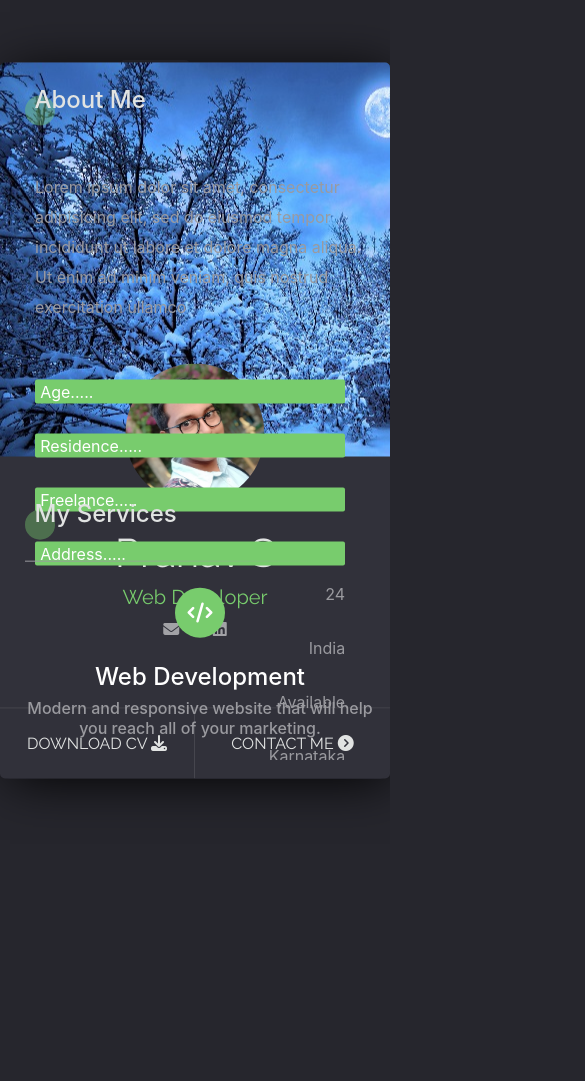
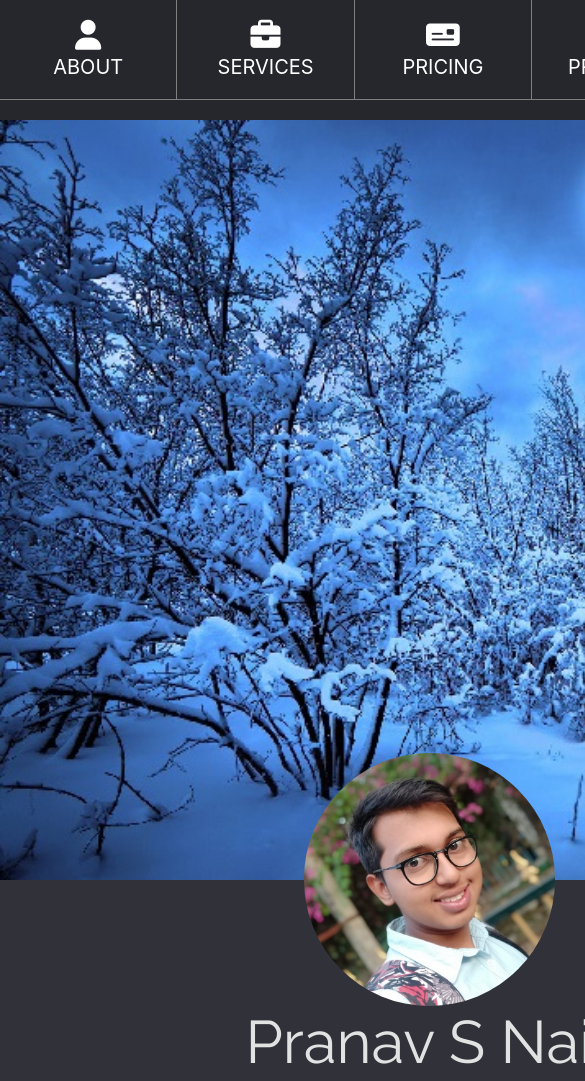
Before and after one commit to pranav1503/personal_website, a plain HTML site: page index.html in a window 390 px wide. Shown: the top 1081 px of the page, 585 px wide, since content can reach past the window. Before the commit the page ends 844 px from the top, so only its background shows below. Drawn offline with nearby package versions, Linux system fonts and the light colour scheme.

Commit message:
18-03-2020 10PM

```diff
--- a/index.html
+++ b/index.html
@@ -2,7 +2,8 @@
 <html lang="en" dir="ltr">
   <head>
     <meta charset="utf-8">
-    <meta name="viewport" content="width=device-width, initial-scale=1.0">
+    <meta name="viewport" content="width=device-width">
+    <!-- <meta name="viewport" content="width=device-width, user-scalable=no"> -->
     <link href="https://fonts.googleapis.com/css?family=Raleway&display=swap" rel="stylesheet">
     <link rel="stylesheet" href="https://stackpath.bootstrapcdn.com/bootstrap/4.4.1/css/bootstrap.min.css" integrity="sha384-Vkoo8x4CGsO3+Hhxv8T/Q5PaXtkKtu6ug5TOeNV6gBiFeWPGFN9MuhOf23Q9Ifjh" crossorigin="anonymous">
     <link rel="stylesheet" href="style.css">
@@ -12,48 +13,44 @@
   <body>
 
       <div class="my-nav">
-
         <div class="my-nav-item">
           <a href="#about">
-            <center><i class="fas fa-user" style="font-size:15px;"></i></center>
-            <center><p style="font-size:10px;">ABOUT</p><center>
+            <center><i class="fas fa-user nav-icon" ></i></center>
+            <center><p class="nav-font" class="nav-font">ABOUT</p><center>
             <hr class="heading-hr" style="">
           </a>
         </div>
-
         <div class="my-nav-item">
           <a href="#services">
-            <center><i class="fas fa-briefcase" style="font-size:15px;"></i></i></center>
-            <center><p style="font-size:10px;">SERVICES</p><center>
+            <center><i class="fas fa-briefcase nav-icon" ></i></i></center>
+            <center><p class="nav-font">SERVICES</p><center>
             <hr class="heading-hr" style="">
           </a>
         </div>
-
         <div class="my-nav-item">
           <a href="#pricing">
-            <center><i class="fas fa-money-check"></i></center>
-            <center><p style="font-size:10px;">PRICING</p><center>
+            <center><i class="fas fa-money-check nav-icon" ></i></center>
+            <center><p class="nav-font">PRICING</p><center>
             <hr class="heading-hr" style="">
           </a>
         </div>
-
       <div class="my-nav-item">
         <a href="#">
-          <center><i class="fas fa-laptop-code"></i></center>
-          <center><p style="font-size:10px;">PROJECTS</p><center>
+          <center><i class="fas fa-laptop-code nav-icon"></i></center>
+          <center><p class="nav-font">PROJECTS</p><center>
           <hr class="heading-hr" style="">
         </a>
       </div>
-
       <div class="my-nav-item">
         <a href="#contact">
-          <center><i class="fas fa-at"></i></center>
-          <center><p style="font-size:10px;">CONTACT</p><center>
+          <center><i class="fas fa-at nav-icon"></i></center>
+          <center><p class="nav-font">CONTACT</p><center>
           <hr class="heading-hr" style="">
         </a>
       </div>
+    </div>
 
-    </div>
+
 
       <div class="container large_screen">
         <!-- style="background: #31313A;position:absolute;left:-80px;width:80px;border-radius:5px;padding:10px;" -->
@@ -62,7 +59,7 @@
             <div class="" id="user-pic"></div>
             <center><img src="images/user.jpeg" alt="" class="user-profile-pic" style=""><center>
             <div class="cover-text-div">
-              <center><h1 id="name-text" style="">Pranav S</h1></center>
+              <center><h1 id="name-text" style="">Pranav S Nair</h1></center>
               <center><h5 id="designation-text" style="">Web Developer</h5></center>
               <center><p>
                          <a class="social-link" href="#"><i class="fas fa-envelope"></i></a>&nbsp;
@@ -72,9 +69,10 @@
             </div>
             <div class="cover-button-div" style="">
                 <button type="button" class="cover-button-div-left" name="button">DOWNLOAD CV <i class="fas fa-download"></i></button>
-                <button type="button" class="cover-button-div-right" name="button" style="">CONTACT ME <i class="fas fa-chevron-circle-right"></i></button>
+                <button type="button" class="cover-button-div-right" name="button" style="" onclick="window.location.href='#contact'">CONTACT ME <i class="fas fa-chevron-circle-right"></i></button>
             </div>
           </div>
+
           <div class="col-lg-7 contents" style="">
 
             <div class="about content-div" id="about">
@@ -85,17 +83,17 @@
                 </div>
                 <div class="body-data row">
                   <div class="col-lg-6 body-data-text" >
-                    <h6>Lorem ipsum dolor sit amet, consectetur adipisicing elit, sed do eiusmod tempor incididunt ut labore et dolore magna aliqua. Ut enim ad minim veniam, quis nostrud exercitation ullamco </h6>
+                    <h6 class="para-text">Lorem ipsum dolor sit amet, consectetur adipisicing elit, sed do eiusmod tempor incididunt ut labore et dolore magna aliqua. Ut enim ad minim veniam, quis nostrud exercitation ullamco </h6>
                   </div>
                   <div class="me"> </div>
                   <div class="col-lg-6 body-data-text row">
-                    <div class="col-lg-6" style="text-align:left;">
-                          <p class="sub-left">Age.....</p>
+                    <div class="col-6" style="text-align:left;">
+                        <p class="sub-left">Age.....</p>
                         <p class="sub-left">Residence.....</p>
                         <p class="sub-left">Freelance.....</p>
                         <p class="sub-left">Address.....</p>
                     </div>
-                    <div class="col-lg-6" style="text-align:right;">
+                    <div class="col-6 sub-right" style="text-align:right;">
                         <p>24</p>
                         <p>India</p>
                         <p>Available</p>
@@ -113,29 +111,29 @@
                     </div>
                     <hr class="heading-hr" style="">
                     <div class="row">
-                      <div class="col-lg-6">
-                        <center><div style="margin-top: 10px;background:#78CC6D;height:50px;width:50px;border-radius:50%;"><i style="margin-top:15px;font-size:20px;color:white" class="fas fa-code"></i></div></center>
-                        <h4 align="center" style="color:white;margin-top:25px;">Web Development</h4>
-                        <h6 style="text-align:center;color:#9A9A9F;">Modern and responsive website that will help you reach all of your marketing.</h6>
+                      <div class="col-lg-6 services-item">
+                        <center><div class="services-cir-div"><i class="fas fa-code services-icon"></i></div></center>
+                        <h4 align="center" class="services-h4" style="color:white;margin-top:25px;">Web Development</h4>
+                        <h6 class="services-h6" style="text-align:center;color:#9A9A9F;">Modern and responsive website that will help you reach all of your marketing.</h6>
                       </div>
                       <div class="me"> </div>
-                      <div class="col-lg-5">
-                        <center><div style="margin-top: 10px;background:#78CC6D;height:50px;width:50px;border-radius:50%;"><i style="margin-top:15px;font-size:20px;color:white" class="fas fa-code"></i></div></center>
-                        <h4 align="center" style="color:white;margin-top:25px;">Email Designing</h4>
-                        <h6 style="text-align:center;color:#9A9A9F;">Modern and responsive website that will help you reach all of your marketing.</h6>
+                      <div class="col-lg-5 services-item">
+                        <center><div class="services-cir-div"><i class="fas fa-code services-icon"></i></div></center>
+                        <h4 align="center" class="services-h4" style="color:white;margin-top:25px;">Email Designing</h4>
+                        <h6 class="services-h6" style="text-align:center;color:#9A9A9F;">Modern and responsive website that will help you reach all of your marketing.</h6>
                       </div>
                     </div>
                     <div class="row">
-                      <div class="col-lg-6">
-                        <center><div style="margin-top: 10px;background:#78CC6D;height:50px;width:50px;border-radius:50%;"><i style="margin-top:15px;font-size:20px;color:white" class="fas fa-code"></i></div></center>
-                        <h4 align="center" style="color:white;margin-top:25px;">App Development</h4>
-                        <h6 style="text-align:center;color:#9A9A9F;">Modern and responsive website that will help you reach all of your marketing.</h6>
+                      <div class="col-lg-6 services-item">
+                        <center><div class="services-cir-div"><i class="fas fa-code services-icon"></i></div></center>
+                        <h4 align="center" class="services-h4" style="color:white;margin-top:25px;">App Development</h4>
+                        <h6 class="services-h6" style="text-align:center;color:#9A9A9F;">Modern and responsive website that will help you reach all of your marketing.</h6>
                       </div>
                       <div class="me"> </div>
-                      <div class="col-lg-5">
-                        <center><div style="margin-top: 10px;background:#78CC6D;height:50px;width:50px;border-radius:50%;"><i style="margin-top:15px;font-size:20px;color:white" class="fas fa-code"></i></div></center>
-                        <h4 align="center" style="color:white;margin-top:25px;">Coding</h4>
-                        <h6 style="text-align:center;color:#9A9A9F;">Modern and responsive website that will help you reach all of your marketing.</h6>
+                      <div class="col-lg-5 services-item">
+                        <center><div class="services-cir-div"><i class="fas fa-code services-icon"></i></div></center>
+                        <h4 align="center" class="services-h4" style="color:white;margin-top:25px;">Coding</h4>
+                        <h6 class="services-h6" style="text-align:center;color:#9A9A9F;">Modern and responsive website that will help you reach all of your marketing.</h6>
                       </div>
                     </div>
                   </div>
@@ -150,7 +148,7 @@
                     <hr class="heading-hr" style="">
                     <div class="row">
                       <div class="col-lg-12">
-                        <h6 style="text-align:center;color:#9A9A9F;">No fixed Cost. The cost is purely based on the size of the project. Drop me a message and let's talk.</h6>
+                        <h6 class="para-text" style="text-align:center;color:#9A9A9F;">No fixed Cost. The cost is purely based on the size of the project. Drop me a message and let's talk.</h6>
                       </div>
                     </div>
                   </div>
@@ -163,7 +161,7 @@
                       <h4 class="text">Contact</h4>
                     </div>
                     <hr class="heading-hr" style="">
-                    <div class="row">
+                    <div class="row contact-sub-div">
                       <div class="col-lg-12">
                         <form>
                               <div class="row">
@@ -197,9 +195,7 @@
                 <h4 class="text">Clients</h4>
               </div>
             </div> -->
-            <div class="servies">
 
-            </div>
 
         </div>
       </div>
--- a/style.css
+++ b/style.css
@@ -1,9 +1,32 @@
 html{
   scroll-behavior: smooth;
+  margin: 0px;
+  padding: 0px;
 }
 body{
   background-color: #26262D;
+  width: 100vh;
+  margin: 0px;
+  padding: 0px;
+  overflow-x: hidden;
 }
+
+
+#loader{
+  position: absolute;
+  top: 50%;
+  left: 50%;
+  -ms-transform: translateY(-50%);
+  transform: translateY(-50%);
+  -ms-transform: translateX(-50%);
+  transform: translateX(-50%);
+  color: white;
+  font-family: 'Raleway', sans-serif;
+}
+
+
+@media only screen and (min-width: 1000px) {
+
   /* Scrollbar */
   ::-webkit-scrollbar {
     width: 10px;
@@ -24,18 +47,6 @@ body{
   }
 
   /* End of Scrollbar  */
-
-#loader{
-  position: absolute;
-  top: 50%;
-  left: 50%;
-  -ms-transform: translateY(-50%);
-  transform: translateY(-50%);
-  -ms-transform: translateX(-50%);
-  transform: translateX(-50%);
-  color: white;
-  font-family: 'Raleway', sans-serif;
-}
 
   .large_screen{
     background-color: #31313A;
@@ -61,6 +72,7 @@ body{
   #user-pic{
     background-image: url(' images/background.jpg');
     position:absolute;
+    background-repeat: no-repeat;
     left:0;
     top:0;
     width:100%;
@@ -244,6 +256,13 @@ body{
     left: 120px;
   }
 
+  .nav-font{
+    font-size: 10px;
+  }
+  .nav-icon{
+    font-size: 15px;
+  }
+
   .my-nav-item{
     color: white;
     cursor: pointer;
@@ -294,3 +313,283 @@ body{
   .my-button:hover{
     color: gray;
   }
+
+  .services-cir-div{
+    margin-top: 10px;
+    background:#78CC6D;
+    height:50px;
+    width:50px;
+    border-radius:50%;
+  }
+
+  .services-icon{
+    margin: 0;
+    position: relative;
+    top: 50%;
+    -ms-transform: translateY(-50%);
+    transform: translateY(-50%);
+    font-size: 20px;
+    color: white;
+  }
+
+}
+
+@media only screen and (max-width: 600px) {
+
+  .my-nav{
+    display: flex;
+    position: fixed;
+    background-color: #26262D;
+    margin: 0;
+    width: 105vh;
+    height: 100px;
+    z-index: 100;
+  }
+
+  .my-nav-item{
+    flex-basis: 100%;
+    color: white;
+    padding-top: 20px;
+    border-right: 1px solid gray;
+    padding-bottom: 10px;
+    border-bottom: 1px solid gray;
+  }
+
+
+  .my-nav-item:last-child{
+    border-right: none;
+  }
+
+  .nav-font{
+    font-size: 20px;
+  }
+
+  .nav-icon{
+    font-size: 30px;
+  }
+
+  .my-nav-item  a{
+    text-decoration: none;
+    color: white;
+  }
+  .large_screen{
+    /* visibility: hidden; */
+    width: 100vh;
+    position: absolute;
+    margin: 0;
+    padding: 0;
+    padding-top: 100px;
+  }
+
+  .cover-details{
+    background-color: #31313A;
+    height: 160vh;
+    margin-top: 20px;
+    margin-right:0;
+    padding-right: 0;
+    overflow-x: hidden;
+  }
+
+  #user-pic{
+    background-image: url('images/background.jpg');
+    background-repeat: no-repeat;
+    width: 105vh;
+    background-size: cover;
+    height: 90vh;
+    z-index: 5;
+  }
+
+  .user-profile-pic{
+    height: 30vh;
+    border-radius: 50%;
+    margin-top: -15vh;
+  }
+
+
+  #name-text{
+    color:#E1E3E2;
+    font-family: 'Raleway', sans-serif;
+    font-size: 60px;
+  }
+  #designation-text{
+    color:#78CC6D;
+    font-family: 'Raleway', sans-serif;
+    font-size: 40px;
+  }
+
+  .social-link{
+    text-decoration: none;
+    color: #A2A2A6;
+    font-size: 30px;
+  }
+
+
+  .cover-button-div{
+    /* visibility: hidden; */
+    position:absolute;
+    left:0;
+    bottom: 0;
+    height:10%;
+    width:100%;
+    border-top: 1px solid rgba(255,255,255,0.1);
+  }
+
+  .cover-button-div-left{
+    position:absolute;
+    left:0;
+    height:100%;
+    width:50%;
+    background: #31313A;
+    border: none;
+    color: #E1E3E2;
+    font-family: 'Raleway', sans-serif;
+    border-right: 1px solid rgba(255,255,255,0.1);
+    border-bottom-left-radius: 10px;
+  }
+  .cover-button-div-right{
+    position:absolute;
+    right:0;
+    height:100%;
+    width:50%;
+    background: #31313A;
+    border: none;
+    color: #E1E3E2;
+    font-family: 'Raleway', sans-serif;
+    border-bottom-right-radius: 10px;
+  }
+
+  .body-heading div{
+    height: 50px;
+    width: 50px;
+    border-radius: 50%;
+    background: rgba(120, 204, 109,0.4);
+    position: relative;
+    top: 25px;
+  }
+
+  .body-heading .text{
+    color: #E1E3E2;
+    position: relative;
+    left: -25px;
+    font-size: 60px;
+  }
+
+  .body-heading div, .body-heading .text{
+    display: inline-block;
+    vertical-align: top;
+  }
+
+  .contents{
+    padding-left: 30px;
+    margin-top: 100px;
+  }
+
+  .body-data-text{
+    font-size: 30px;
+  }
+
+  .content-div{
+    height: 50%;
+    background-color: #31313A;
+    margin-top: 100px;
+  }
+
+  .sub-content{
+    margin: 0;
+    position: relative;
+    top: 50%;
+    -ms-transform: translateY(-50%);
+    transform: translateY(-50%);
+  }
+
+  .para-text{
+    font-size: 40px;
+    padding: 30px;
+    color:#9A9A9F;
+    line-height:50px;
+    font-weight: normal;
+  }
+
+  .body-data-text > .sub-right > p{
+    color:#9A9A9F;
+  }
+
+  .body-data-text > div > p{
+    margin-top: 30px;
+    font-weight: normal;
+  }
+
+  .sub-left{
+    margin-left: 30px;
+    padding-left: 5px;
+    padding-right: 5px;
+    background-color: #78CC6D;
+    color: white;
+    border-radius: 2px;
+  }
+
+  .body-data-text > h6{
+    line-height:50px;
+    font-weight: normal;
+  }
+
+  .me{
+    visibility: hidden;
+  }
+
+  .services-h4{
+    font-size: 50px;
+  }
+
+  .services-h6{
+    font-size: 30px;
+  }
+
+  .services-item{
+    margin-top: 30px;
+  }
+
+  .services-cir-div{
+    margin-top: 10px;
+    background:#78CC6D;
+    height:100px;
+    width:100px;
+    border-radius:50%;
+  }
+
+  .services-icon{
+    margin: 0;
+    position: relative;
+    top: 50%;
+    -ms-transform: translateY(-50%);
+    transform: translateY(-50%);
+    font-size: 50px;
+    color: white;
+  }
+
+  #nameinput,#exampleInputEmail1,#msgInput{
+    background-color: transparent;
+    color: gray;
+    font-size: 40px;
+  }
+
+  #nameinput:focus{
+    outline: none;
+    outline-color: red;
+  }
+
+  .my-button{
+    background-color: none;
+    color: white;
+    font-size: 30px;
+  }
+
+  .contact-sub-div{
+    padding: 30px;
+  }
+
+  .cover-button-div-left, .cover-button-div-right{
+    font-size: 30px;
+  }
+
+}
```
Lines whose indentation alone changed are shown as unchanged.
